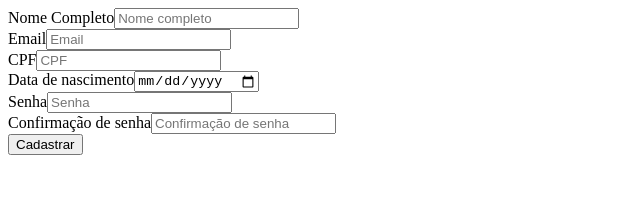
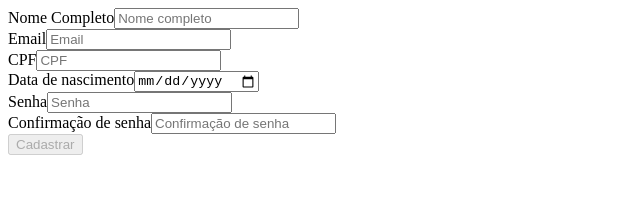
Before and after one commit to Gthalles/cblol-frontend, an Angular app: page /sign-up in a window 1280 px wide. Shown: the top 205 px of the page, without its empty margins (0-640 px from the left). Built offline with nearby package versions, Linux system fonts and the light colour scheme.

Commit message:
Desabilitando botão caso formulário esteja inválido ou submetido

```diff
--- a/src/app/pages/user-registration/sign-up.component.html
+++ b/src/app/pages/user-registration/sign-up.component.html
@@ -1,4 +1,4 @@
-<form [formGroup]="form" (ngSubmit)="onSubmit()">
+<form #ngForm="ngForm" [formGroup]="form" (ngSubmit)="onSubmit(ngForm)">
     <!-- Name Field -->
     <div class="field-group">
         <label for="fullName">Nome Completo</label>
@@ -41,5 +41,5 @@
         <app-error-message [label]="'Confirmação de senha'" [control]="getFieldControl('confirmPassword')"></app-error-message>
     </div>
 
-    <input type="button" value="Cadastrar">
+    <button type="submit" [disabled]="form.invalid || ngForm.submitted">Cadastrar</button>
 </form>
--- a/src/app/pages/user-registration/sign-up.component.ts
+++ b/src/app/pages/user-registration/sign-up.component.ts
@@ -1,5 +1,5 @@
 import { Component, OnInit } from '@angular/core';
-import { FormGroup, FormBuilder, Validators } from '@angular/forms';
+import { FormGroup, FormBuilder, Validators, FormControl } from '@angular/forms';
 
 import { FormValidationService } from 'src/app/shared/services/form-validation.service';
 
@@ -13,24 +13,22 @@ export class SignUpComponent implements OnInit {
 
   constructor(
     private formBuilder: FormBuilder,
-    private formValidationService: FormValidationService
+    private validationService: FormValidationService
     ) { }
 
   ngOnInit(): void {
     this.form = this.formBuilder.group({
       fullName: [null, [Validators.required, Validators.minLength(3), Validators.maxLength(80)]],
-      email: [null, [Validators.required, Validators.maxLength(120), this.formValidationService.validateEmail]],
-      document: [null, [Validators.required, this.formValidationService.validateCPF]],
+      email: [null, [Validators.required, Validators.maxLength(120), this.validationService.validateEmail]],
+      document: [null, [Validators.required, this.validationService.validateCPF]],
       birthDate: [null, [Validators.required]],
-      password: [null, [Validators.required, Validators.minLength(6), Validators.maxLength(22), this.formValidationService.validatePassword]],
-      confirmPassword: [null, [Validators.required, this.formValidationService.equalsTo('password')]],
+      password: [null, [Validators.required, Validators.minLength(6), Validators.maxLength(22), this.validationService.validatePassword]],
+      confirmPassword: [null, [Validators.required, this.validationService.equalsTo('password')]],
     });
   }
 
-  onSubmit() {}
-
-  register() {
-    console.log(this.form);
+  onSubmit(ngForm: any) {
+    console.log('Submitted: ', ngForm);
   }
 
   getFieldControl(fieldName: string): any {
```
